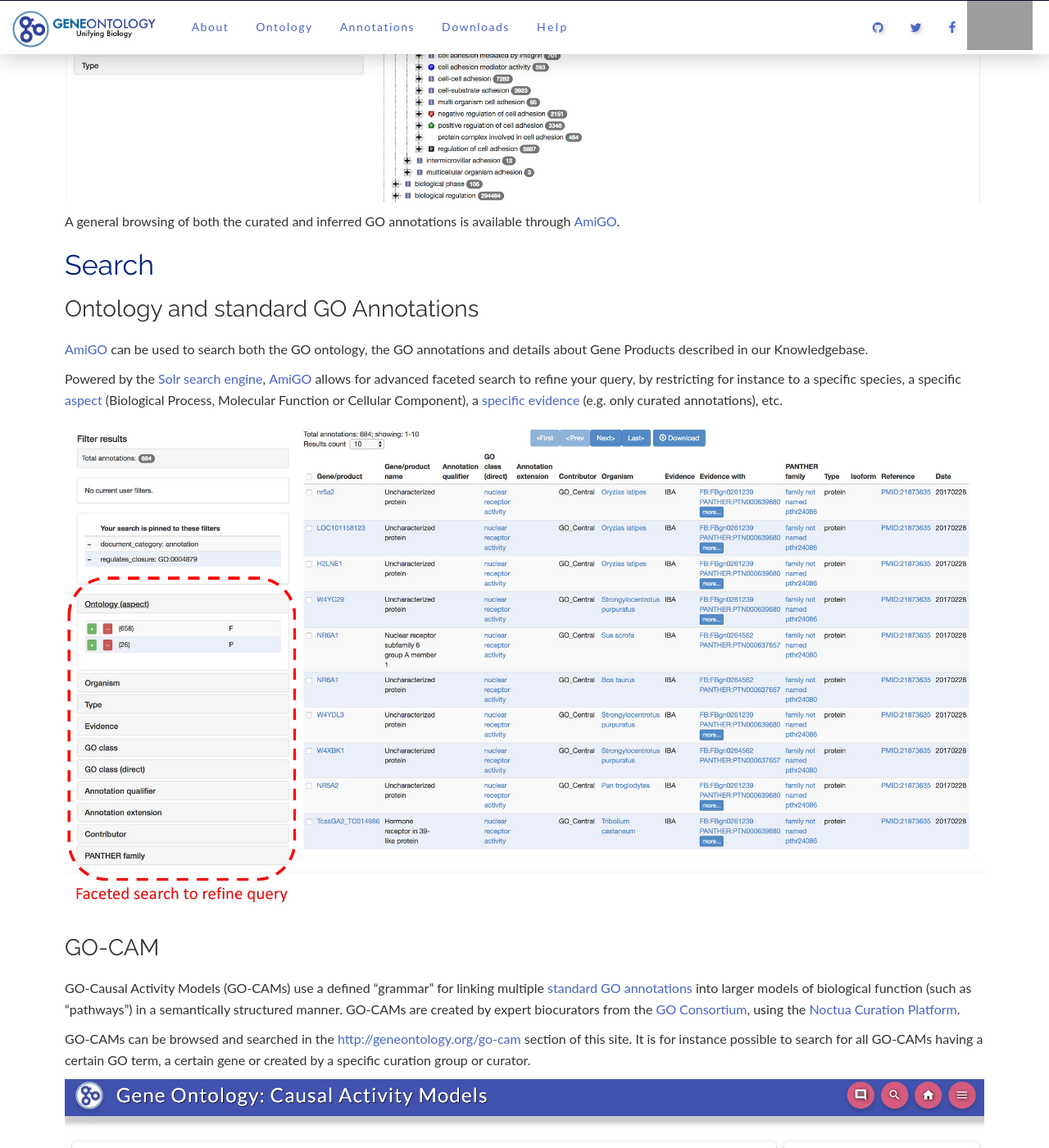
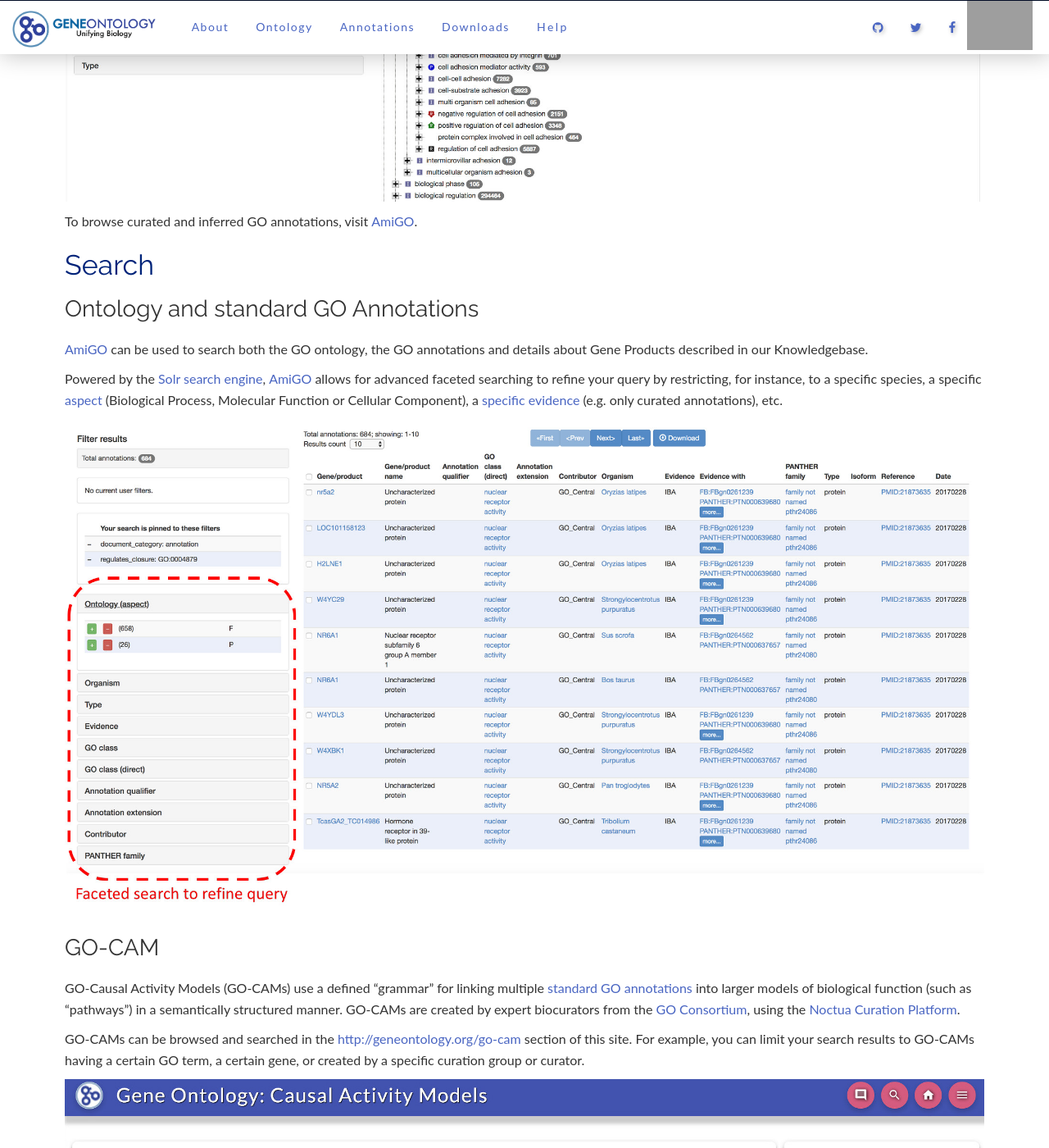
Before and after one commit to geneontology/geneontology.github.io, a Jekyll site: the page built from _docs/tools-overview.md, in a window 1280 px wide and 1400 px high, scrolled down 1034 px. Shown: the whole window at 82% size. Built offline with Jekyll 4.4.1, drawn with Linux system fonts in a browser that asks for light colours; nearby versions of some CDN libraries; some of the changed text lies outside the part shown; grey boxes are pictures that could not be loaded.

Commit message:
Update tools-overview.md
Typos, link to Noctua not the wiki.

Note to self: need to fix line 33

```diff
--- a/_docs/tools-overview.md
+++ b/_docs/tools-overview.md
@@ -10,20 +10,20 @@
 
 ## Curate
 
-[Noctua](http://wiki.geneontology.org/index.php/Noctua){:target="blank"} is the curation platform developed by the Gene Ontology Consortium and allows to create both GO annotations and GO Causal Activity Models or GO-CAMs. The Noctua curation platform includes both a simple form editor and a more advanced and expressive graph editor for finer details on knowledge modeling.
+[Noctua](http://noctua.berkeleybop.org/){:target="blank"} is the curation platform developed by the Gene Ontology Consortium and allows to create both GO annotations and GO Causal Activity Models or GO-CAMs. The Noctua curation platform includes both a simple form editor and a more advanced and expressive graph editor for finer details on knowledge modeling.
 
 ![Noctua Curation Platform](/assets/NoctuaPlatform.jpg)
 
-Documentation and guidelines for curators are available at [wiki.geneontology.org](http://wiki.geneontology.org){:target="blank"}.
+Documentation and guidelines for curators are available at [wiki.geneontology.org](http://wiki.geneontology.org/index.php/Noctua){:target="blank"}.
 
 
 ## Browse
 
-A drill-down browsing of the GO ontology is provided in the form of an [interactive tree](http://amigo.geneontology.org/amigo/dd_browse){:target="blank"}.
+Drill-down browsing of the GO ontology is pissible via an [interactive tree](http://amigo.geneontology.org/amigo/dd_browse){:target="blank"}.
 
 ![Browse GO ontology example](/assets/ontology-browse-tree.jpg)
 
-A general browsing of both the curated and inferred GO annotations is available through [AmiGO](http://amigo.geneontology.org/amigo/search/annotation){:target="blank"}.
+To browse curated and inferred GO annotations, visit [AmiGO](http://amigo.geneontology.org/amigo/search/annotation){:target="blank"}.
 
 
 ## Search
@@ -32,7 +32,7 @@
 
 [AmiGO](http://amigo.geneontology.org/){:target="blank"} can be used to search both the GO ontology, the GO annotations and details about Gene Products described in our Knowledgebase.
 
-Powered by the [Solr search engine](http://lucene.apache.org/solr/){:target="blank"}, [AmiGO](http://amigo.geneontology.org/){:target="blank"} allows for advanced faceted search to refine your query, by restricting for instance to a specific species, a specific [aspect](/docs/ontology-documentation/) (Biological Process, Molecular Function or Cellular Component), a [specific evidence](/docs/guide-go-evidence-codes/) (e.g. only curated annotations), etc.
+Powered by the [Solr search engine](http://lucene.apache.org/solr/){:target="blank"}, [AmiGO](http://amigo.geneontology.org/){:target="blank"} allows for advanced faceted searching to refine your query by restricting, for instance, to a specific species, a specific [aspect](/docs/ontology-documentation/) (Biological Process, Molecular Function or Cellular Component), a [specific evidence](/docs/guide-go-evidence-codes/) (e.g. only curated annotations), etc.
 
 [![AmiGO faceted search example](/assets/amigo-faceted-search.jpg)](http://amigo.geneontology.org/amigo/search/annotation){:target="blank"}
 
@@ -40,7 +40,7 @@
 
 GO-Causal Activity Models (GO-CAMs) use a defined “grammar” for linking multiple [standard GO annotations](/docs/go-annotations/) into larger models of biological function (such as “pathways”) in a semantically structured manner. GO-CAMs are created by expert biocurators from the [GO Consortium](/docs/annotation-contributors/), using the [Noctua Curation Platform](http://noctua.geneontology.org){:target="blank"}.
 
-GO-CAMs can be browsed and searched in the [http://geneontology.org/go-cam](http://geneontology.org/go-cam){:target="blank"} section of this site. It is for instance possible to search for all GO-CAMs having a certain GO term, a certain gene or created by a specific curation group or curator.
+GO-CAMs can be browsed and searched in the [http://geneontology.org/go-cam](http://geneontology.org/go-cam){:target="blank"} section of this site. For example, you can limit your search results to GO-CAMs having a certain GO term, a certain gene, or created by a specific curation group or curator.
 
 [![GO-CAM example](/assets/GO-CAM-site-illustration.jpg)](https://geneontology.cloud/browse){:target="blank"}
 
```
